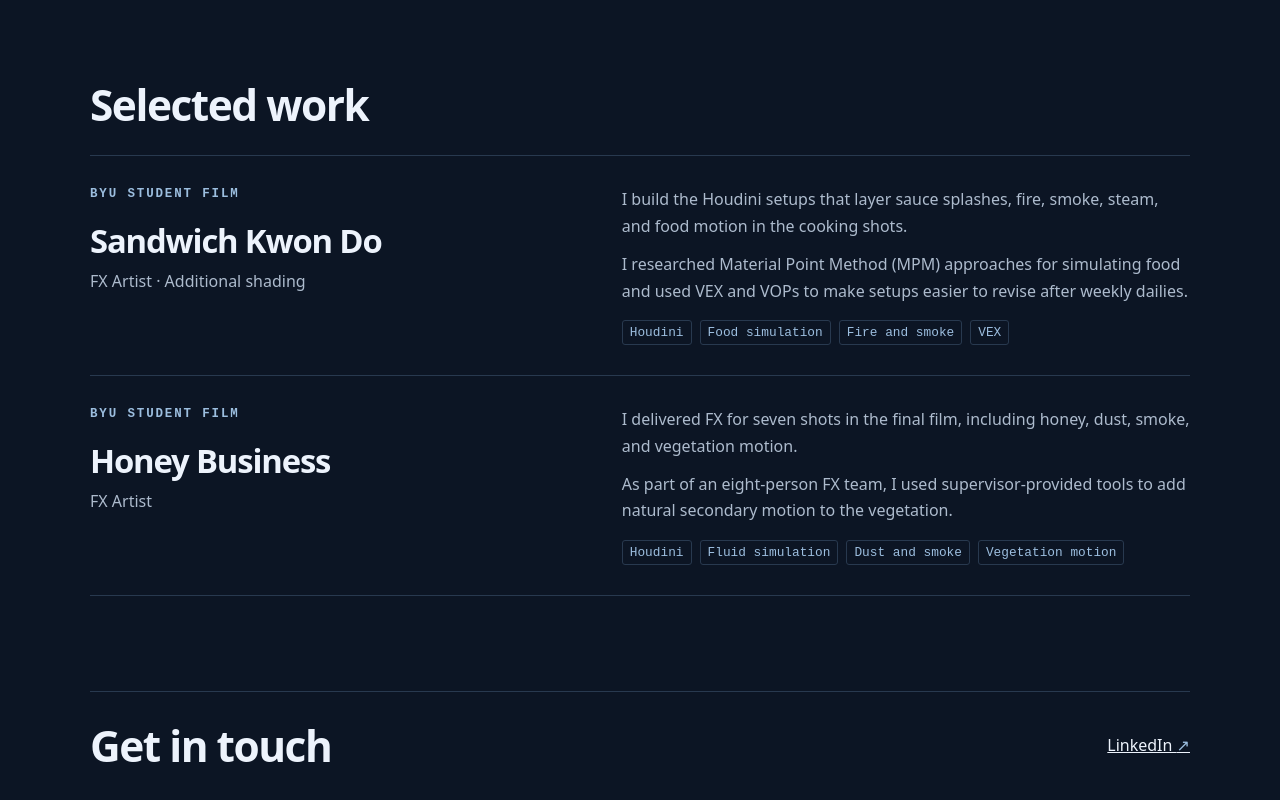
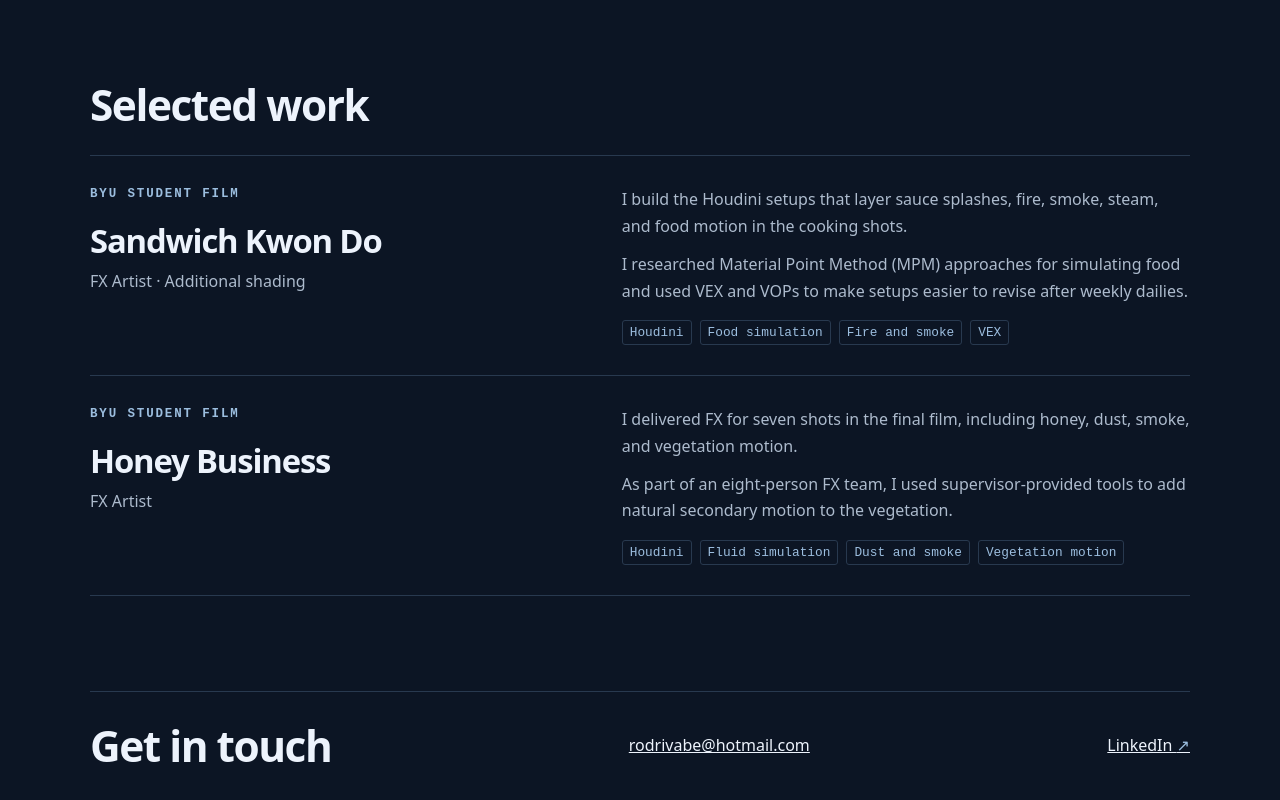
Before and after one commit to Rodrivabe/benjamin-rodriguez, a plain HTML site: page index.html in a window 1280 px wide. Shown: the part 1316-2116 px from the top of the page. Drawn offline with Linux system fonts and the light colour scheme.

Commit message:
Add contact email to portfolio

```diff
--- a/index.html
+++ b/index.html
@@ -80,6 +80,7 @@
   </main>
   <footer class="wrap contact" id="contact">
     <h2>Get in touch</h2>
+    <a href="mailto:rodrivabe@hotmail.com">rodrivabe@hotmail.com</a>
     <a href="https://www.linkedin.com/in/benjaminrodriguezvazquez/" target="_blank" rel="noopener">LinkedIn <span aria-hidden="true">↗</span></a>
   </footer>
 </body>
```
